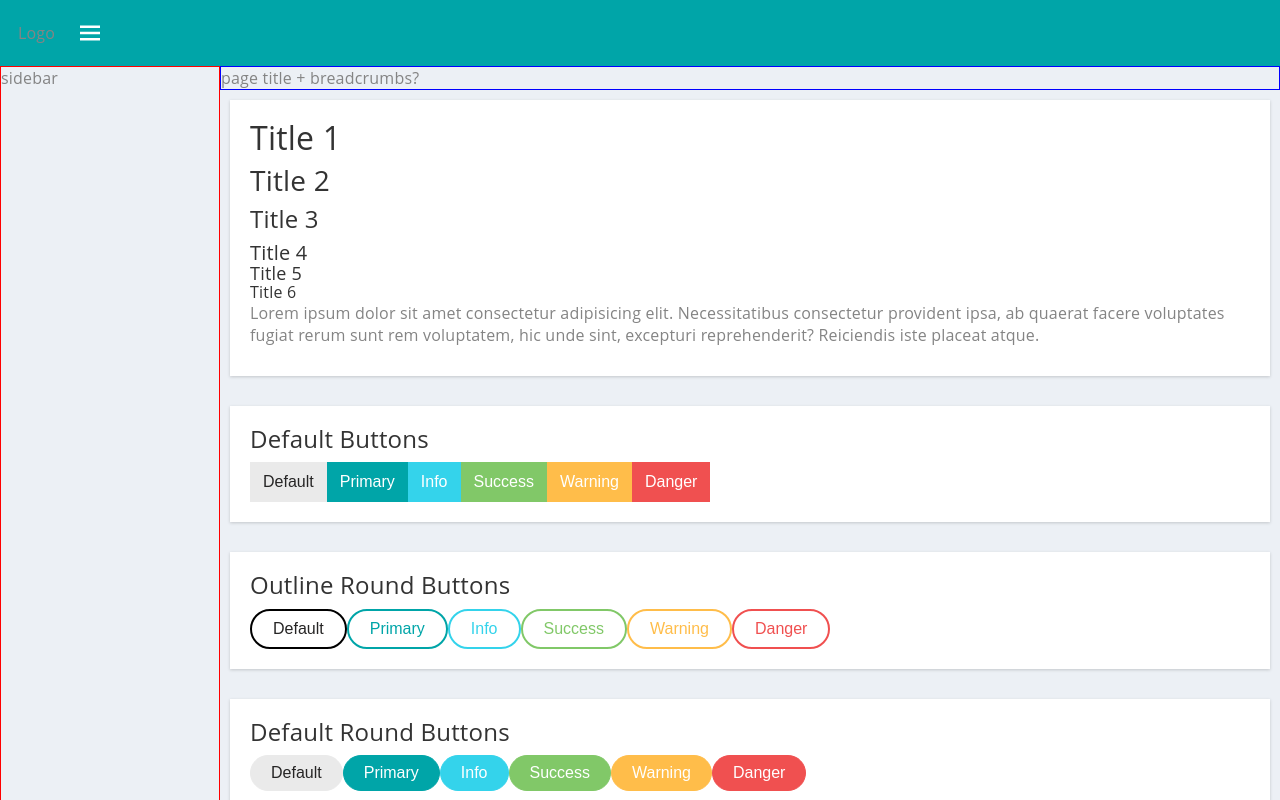
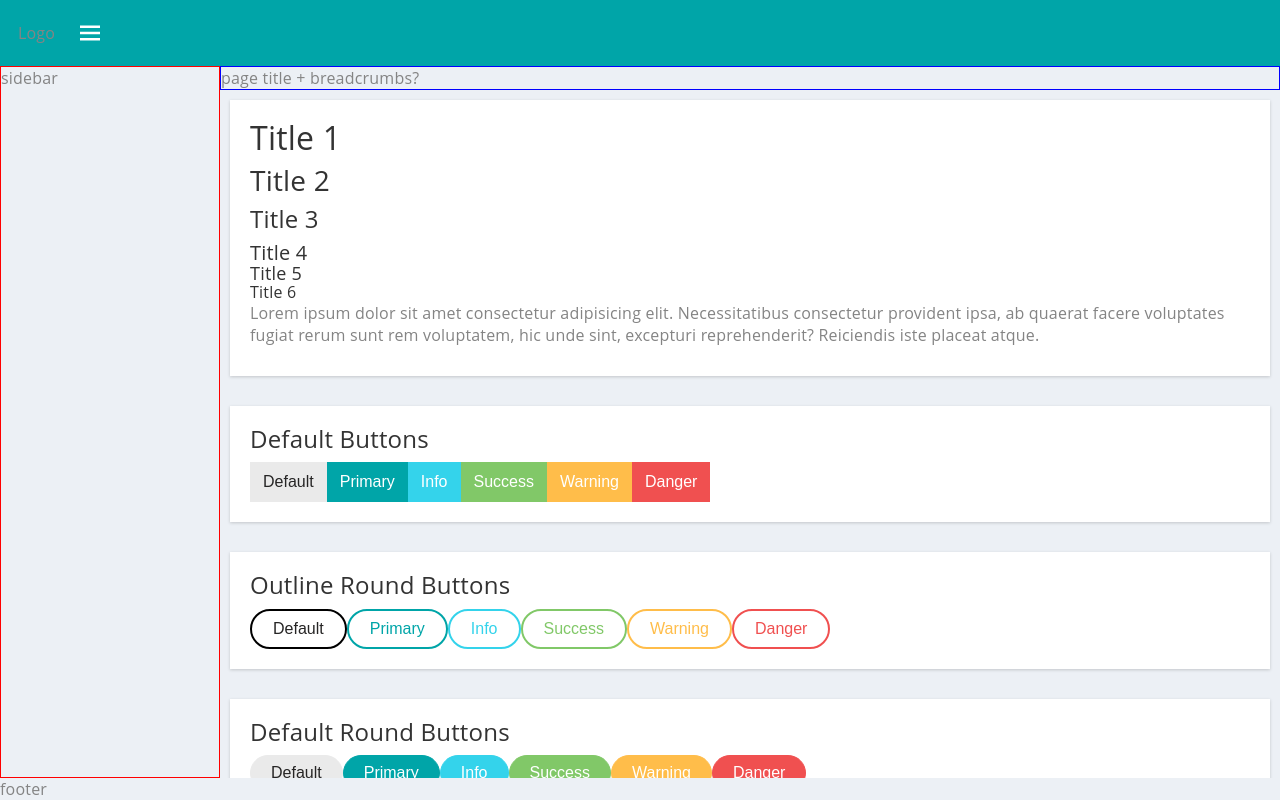
Before and after one commit to giusene/Revolutiorant-AdminPanel, a Next.js app: page / in a window 1280 px wide. Shown: the top 800 px of the page. Built offline with nearby package versions, Linux system fonts and the light colour scheme.

Commit message:
fix: struttura pagine

```diff
--- a/src/styles/app.module.scss
+++ b/src/styles/app.module.scss
@@ -12,11 +12,16 @@
     }
     .pages {
       flex: 1;
+      display: flex;
+      flex-direction: column;
       .breadcrumbs {
         border: 1px solid blue;
       }
       .page {
         padding: rem(10px);
+        flex-grow: 1;
+        overflow-y: auto;
+        height: 0px;
       }
     }
   }
```
